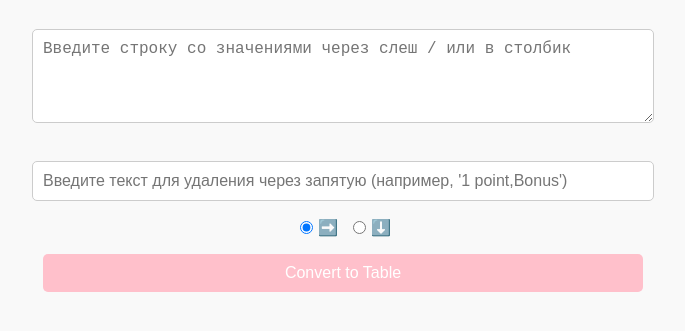
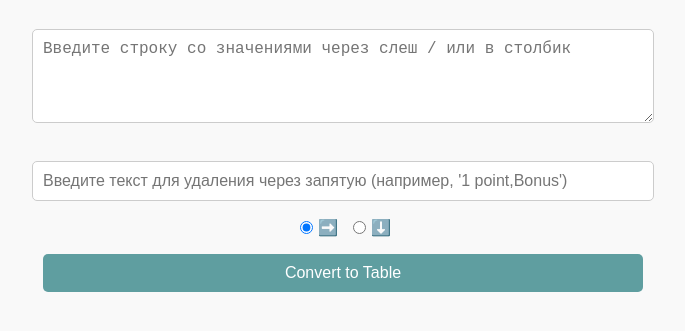
Before and after one commit to imennozimina/Convert-to-Table, a plain HTML site: page index.html in a window 1280 px wide. Shown: the part 81-412 px from the top of the page, without its empty margins (297-982 px from the left). Drawn offline with Linux system fonts and the light colour scheme.

Commit message:
button color

```diff
--- a/index.html
+++ b/index.html
@@ -28,7 +28,7 @@
             max-width: 600px;
         }
         button {
-            background-color: pink;
+            background-color: cadetblue;
             color: white;
             border: none;
             cursor: pointer;
```
